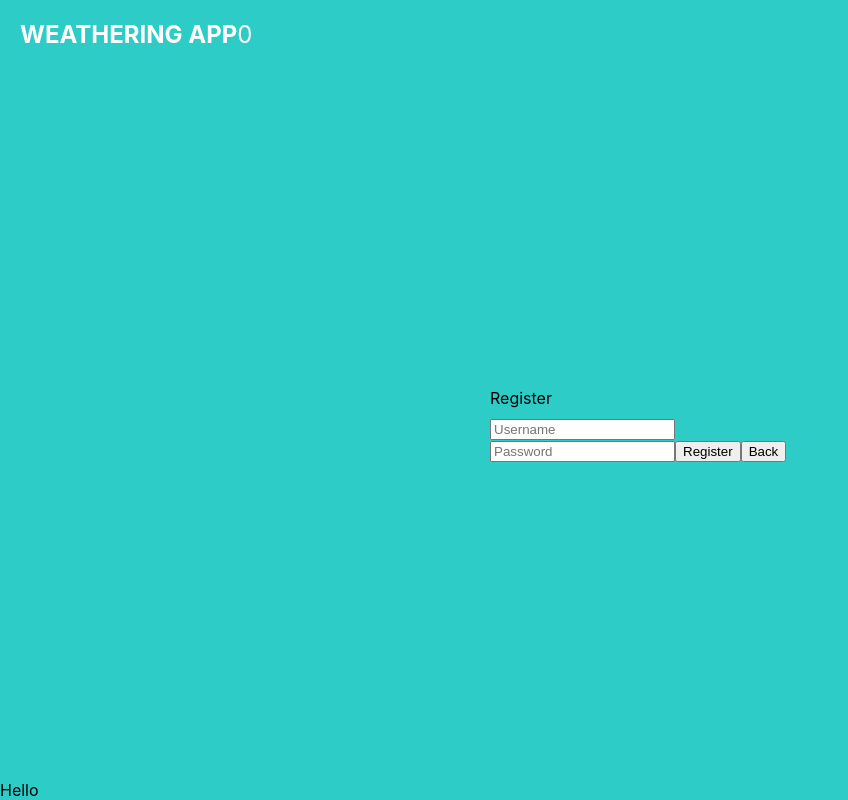
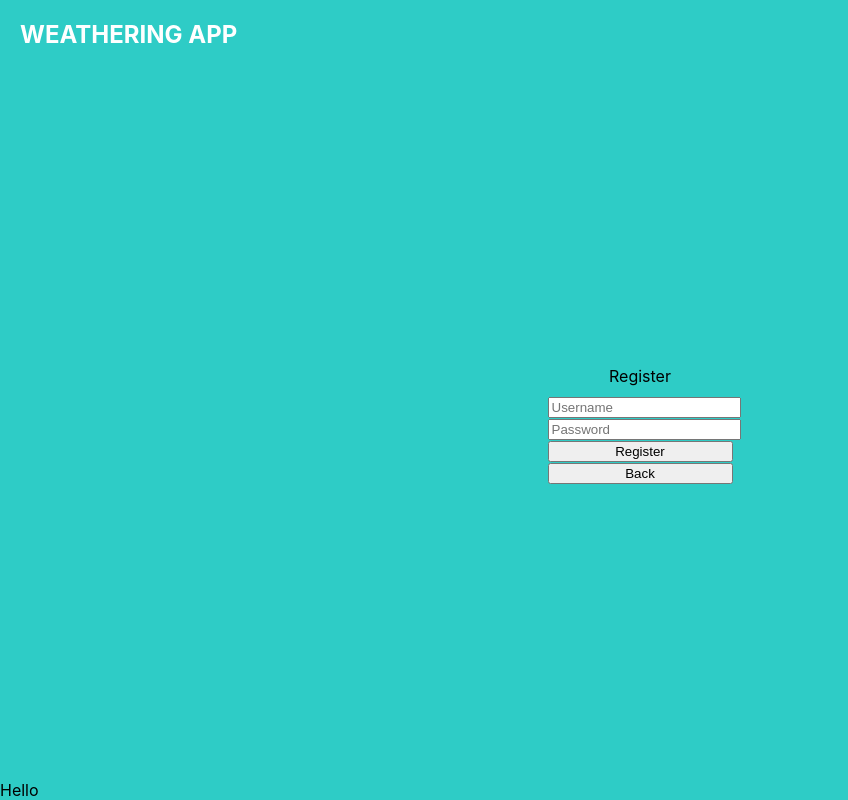
Before and after one commit to projectjimcs/sample-weather-api-graphql, a React (Create React App) app in the folder client/: page / in a window 1280 px wide. Both pictures are taken after a click on the button "Register". Shown: the whole page, without its empty margins (0-848 px from the left). Built offline with nearby package versions, Linux system fonts and the light colour scheme; no server answers.

Commit message:
API Queries complete (#9)

```diff
--- a/client/src/App.tsx
+++ b/client/src/App.tsx
@@ -17,15 +17,15 @@ function App() {
 
   async function logout() {
     const logoutData: any = await logOut();
-    setToken(logoutData.userId);
-    setUserId(logoutData.token);
+    setToken(logoutData.token);
+    setUserId(logoutData.userId);
   }
 
   useEffect(() => {
     const validateLoggedIn = async () => {
       const data: any = await validateUser();
 
-      setToken(data.userId);
+      setToken(data.token);
       setUserId(data.userId);
     }
 
--- /dev/null
+++ b/client/src/components/WeatherInfoBlock.tsx
@@ -0,0 +1,18 @@
+import '../css/layout.css';
+import PropTypes from 'prop-types';
+
+function WeatherInfoBlock(props: any) {
+  return (
+    <div className='weather-info-block'>
+      <span>{props.weather.shortDesc}</span>
+      <span>{props.weather.description}</span>
+      <span>{props.weather.temp}</span>
+    </div>
+  );
+}
+
+WeatherInfoBlock.propTypes = {
+  weather: PropTypes.object,
+};
+
+export default WeatherInfoBlock;
--- a/client/src/components/displays/AuthDisplay.tsx
+++ b/client/src/components/displays/AuthDisplay.tsx
@@ -43,13 +43,11 @@ function AuthDisplay(props: any) {
     <>
       <span className="display-title-text">{props.display === 'login' ? 'Login' : 'Register'}</span>
       <form className='register-form' onSubmit={submitForm}>
-          {/* !!! come back to these on change handlers if time permits */}
-          <input id='username' className='form-input' placeholder='Username' name='username' type="text" value={formFields.username} onChange={handleFormChange} />
-          <input id='password' className='form-input' placeholder='Password' name='password' type="password" value={formFields.password} onChange={handleFormChange} />
-        <button className='form-button' type="submit">{props.display === 'login' ? 'Login' : 'Register'}</button>
-        <button type="button" onClick={() => buttonHandler('default')}>
-          Back
-        </button>
+        {/* !!! come back to these on change handlers if time permits */}
+        <div><input id='username' className='form-input' placeholder='Username' name='username' type="text" value={formFields.username} onChange={handleFormChange} /></div>
+        <div><input id='password' className='form-input' placeholder='Password' name='password' type="password" value={formFields.password} onChange={handleFormChange} /></div>
+        <div><button className='form-button' type="submit">{props.display === 'login' ? 'Login' : 'Register'}</button></div>
+        <div><button className='form-button' type="button" onClick={() => buttonHandler('default')}>Back</button></div>
       </form>
 
     </>
--- a/client/src/components/displays/DefaultDisplay.tsx
+++ b/client/src/components/displays/DefaultDisplay.tsx
@@ -9,11 +9,12 @@ function DefaultDisplay(props: any) {
 
   return (
     <>
+      <img src='/images/main-weather.png' />
       <span className="display-title-text">Only logged in users are allowed in</span>
-      <button type="button" onClick={() => buttonHandler('register')}>
+      <button className='form-button' type="button" onClick={() => buttonHandler('register')}>
         Register
       </button>
-      <button type="button" onClick={() => buttonHandler('login')}>
+      <button className='form-button' type="button" onClick={() => buttonHandler('login')}>
         Login
       </button>
     </>
--- a/client/src/components/displays/WeatherDisplay.tsx
+++ b/client/src/components/displays/WeatherDisplay.tsx
@@ -1,17 +1,39 @@
 import '../../css/layout.css';
 import PropTypes from 'prop-types';
+import AuthCtx from '../../context/auth-context';
+import { useState, useContext } from 'react';
+import { getWeather } from '../../requests/requests';
+import WeatherInfoBlock from '../WeatherInfoBlock';
 
 function WeatherDisplay(props: any) {
-  function buttonHandler(display: string) {
-    props.changeDisplay(display);
+  const [city, setCity] = useState('');
+  const [weather, setWeather] = useState(null)
+
+  const authContext = useContext(AuthCtx);
+
+  function handleCityChange(event: React.ChangeEvent<HTMLInputElement>) {
+    setCity(event.target.value);
+  }
+
+  async function getWeatherHandler(event: React.SyntheticEvent) {
+    event.preventDefault();
+    const weatherData = await getWeather(city, authContext?.token);
+    setWeather(weatherData);
   }
 
   return (
     <>
       <span className="display-title-text">Weather Display</span>
-      <button type="button" onClick={() => buttonHandler('register')}>
-        Get the weather!
-      </button>
+      {
+        weather &&
+        <WeatherInfoBlock weather={weather} />
+      }
+      <form className='register-form' onSubmit={getWeatherHandler}>
+        <input id='weather-city' className='form-input' placeholder='City' name='city' type="text" value={city} onChange={handleCityChange} />
+        <button type="button">
+          Get the weather!
+        </button>
+      </form>
     </>
   );
 }
--- a/client/src/css/layout.css
+++ b/client/src/css/layout.css
@@ -17,8 +17,17 @@
   display: flex;
   flex-direction: column;
   width: 300px;
+  align-items: center;
 }
 
 .display-title-text {
   margin-bottom: 10px;
 }
+
+.form-input {
+  width: 100%;
+}
+
+.form-button {
+  width: 100%;
+}
--- a/client/src/index.css
+++ b/client/src/index.css
@@ -12,3 +12,8 @@ code {
   font-family: source-code-pro, Menlo, Monaco, Consolas, 'Courier New',
     monospace;
 }
+
+img {
+  width: 100%;
+  height: auto;
+}
--- a/client/src/requests/requests.tsx
+++ b/client/src/requests/requests.tsx
@@ -151,9 +151,46 @@ function logOut() {
   });
 }
 
+function getWeather(city: string, token: string | undefined) {
+  const query = {
+    query: `
+      query {
+        weather(city: "${city}") {
+          shortDesc
+          description
+          temp
+        }
+      }
+    `
+  }
+
+  return fetch('http://localhost:8000/graphql', {
+    method: 'POST',
+    body: JSON.stringify(query),
+    credentials: 'include',
+    headers: {
+      'Authorization': `Bearer ${token}`,
+      'Content-Type': 'application/json',
+    }
+  }).then(res => {
+    if (res.status !== 200 && res.status !== 201) {
+      throw new Error('Unable to get weather');
+    }
+
+    return res.json();
+  }).then(data => {
+    // Come back to handle errors here
+    return data.data.weather;
+  }).catch(err => {
+    // Come back to handle errors
+    console.log(err);
+  });
+}
+
 export {
   register,
   login,
   validateUser,
   logOut,
+  getWeather,
 };
```
Also changed, not shown: client/public/images/main-weather.png (added), 1 other file (tests, documents, lock files or other folders).
